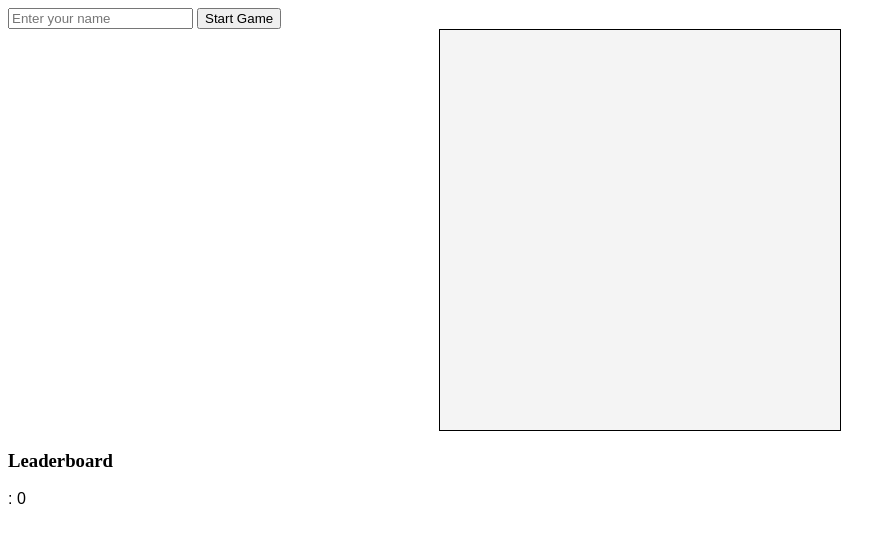
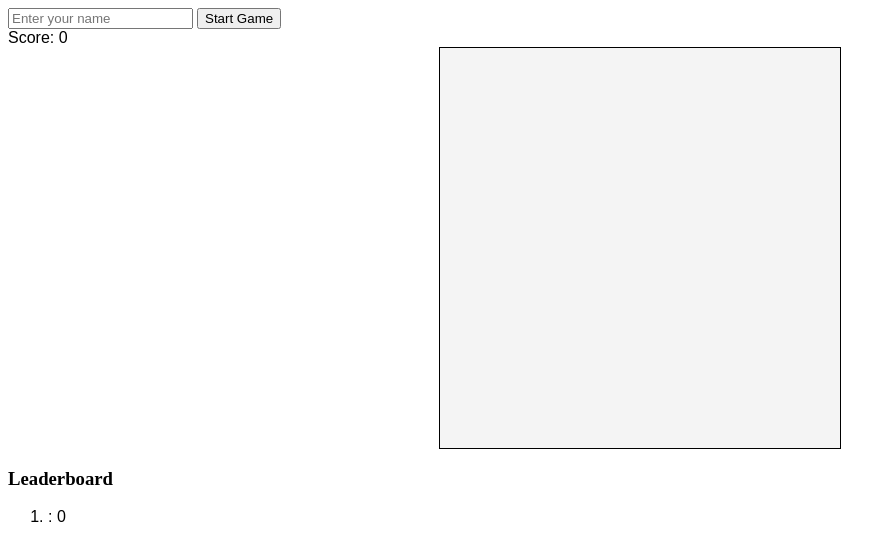
Before and after one commit to bunthuhn/Bunthuhn, a plain HTML site: page index.html in a window 1280 px wide. Shown: the whole page, without its empty margins (0-896 px from the left). Drawn offline with Linux system fonts and the light colour scheme.

Commit message:
Update index.html

```diff
--- a/index.html
+++ b/index.html
@@ -11,16 +11,15 @@
             margin: auto;
             border: 1px solid black;
         }
-        #leaderboard {
+        #leaderboard, #score {
             font-family: Arial, sans-serif;
-            list-style-type: none;
-            padding: 0;
         }
     </style>
 </head>
 <body>
     <input type="text" id="playerName" placeholder="Enter your name">
-    <button id="startButton">Start Game</button>
+    <button onclick="startGame()">Start Game</button>
+    <div id="score">Score: 0</div>
     <canvas id="game" width="400" height="400"></canvas>
 
     <h3>Leaderboard</h3>
@@ -29,8 +28,5 @@
     </ol>
 
     <script src="chicken-game.js"></script>
-    <script>
-        document.getElementById('startButton').addEventListener('click', startGame);
-    </script>
 </body>
 </html>
```
